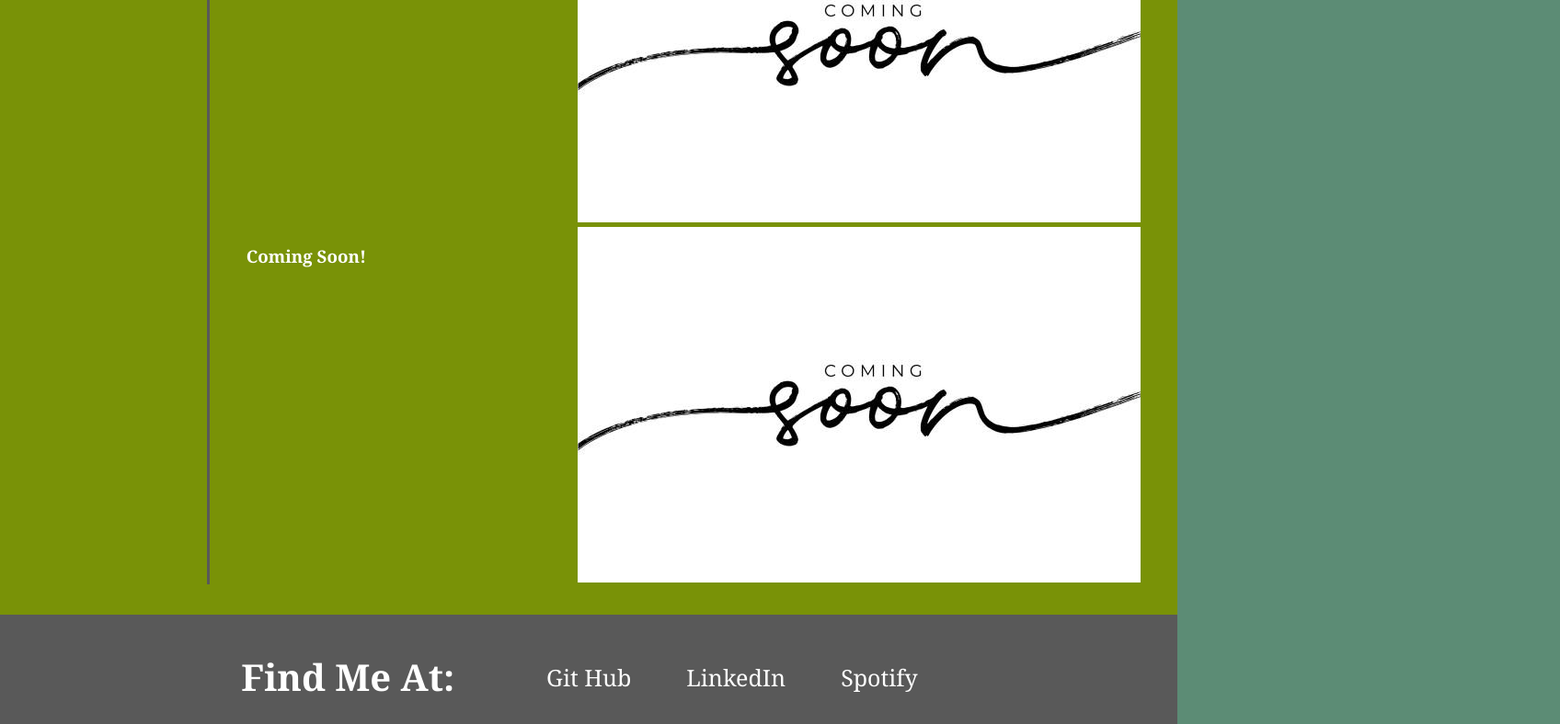
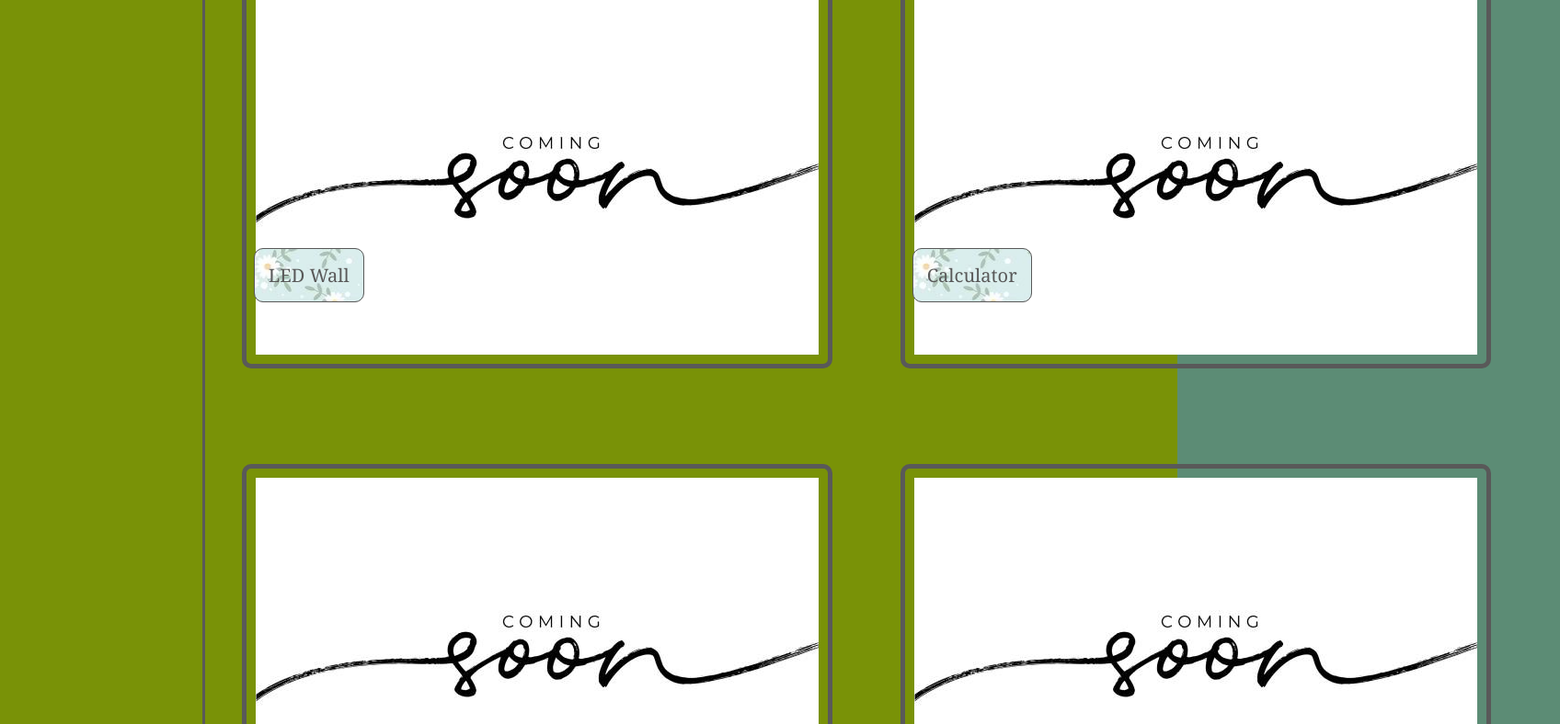
Before and after one commit to oceanlatte/my-portfolio, a plain HTML site: page index.html in a window 1280 px wide. Shown: the part 1995-2783 px from the top of the page at 92% size, 1696 px wide, since content can reach past the window. Drawn offline with Linux system fonts and the light colour scheme.

Commit message:
add portfolio content and styling

```diff
--- a/assets/css/style.css
+++ b/assets/css/style.css
@@ -5,6 +5,10 @@
     --white: #fff;
 }
 
+a {
+    margin: 0;
+    padding: 0;
+}
 body {
     background-color: var(---blue);
     color: #fff;
@@ -131,6 +135,7 @@ footer div ul li a:hover {
     font-weight: normal;
     border-right: 3px solid var(---gray);
     padding: 60px;
+    min-width: 100px;
 }
 
 /* Portfolio Section Style Start */
@@ -149,13 +154,51 @@ footer div ul li a:hover {
     flex: 1;
 }
 
+.cards:first-child {
+    flex: 3 0 100%;
+}
+
 .cards {
-    flex: 0 0 70%;
     display: flex;
-    justify-content: space-between;
+    flex-wrap: wrap;
 }
-.card-img {
-    max-width: 100%;
+
+.cards a {
+    text-decoration: none;
+    color: var(---gray);
+}
+
+.cards a h3 {
+    position: relative;
+    left: 2%;
+    bottom: 30%;
+    max-width: fit-content;
+}
+
+.cards h3 {
+    font-weight: normal;
+    font-size: 20px;
+    background-color: var(---gray);
+    text-decoration: none;
+    padding: 15px;
+    background-image: url(../images/daisy-hover-img.jpg);
+    border-radius: 10px;
+    z-index: 9999;
+    border: 1px solid var(---gray);
+}
+
+.cards img{
+    object-fit: contain;
+    border-radius: 10px;
+    border: 5px solid var(---gray);
+    padding: 10px;
+    flex-wrap: wrap;
+    width: auto;
+}
+
+.cards img:hover {
+    color: var(---gray);
+    opacity: 0.8;
 }
 
 /* Start Footer Styling */
--- a/index.html
+++ b/index.html
@@ -13,7 +13,7 @@
         <!-- Header Start -->
         <header>
             <h1>
-                <a href="./index.html">Ocean Veliz</a>
+                <a href="index.html">Ocean Veliz</a>
             </h1>
             <nav>
                 <ul>
@@ -51,30 +51,40 @@
         <!-- Start Portfolio Section-->
         <section class="portfolio" id="portfolio-cards">
             <h2 class="secondary-header">Work</h2>
+            <!-- Begin Card Flex Containers -->
             <div class="card-container">
                 <div class="cards">
-                    <div class="card-img">
-                        <a href="https://oceanlatte.github.io/run-buddy/" target="_blank">
-                            <img src="./assets/images/run-buddy-preview.jpg" alt="a website preview for the company Run Buddy" />
+                    <a href="https://oceanlatte.github.io/run-buddy/" target="_blank">
+                        <img src="./assets/images/run-buddy-preview.jpg" alt="a website preview for the company Run Buddy" />
+                        <h3>Run Buddy</h3>
                         </a>
-                    </div>
-                    <div class="card-text">
-                    <h3>Run Buddy</h3>
-                    </div>
                 </div>
                 <div class="cards">
-                    <h3>Coming Soon!</h3>
                     <a href="#">
                         <img src="./assets/images/coming-soon.jpg" alt="" />
+                        <h3>LED Wall</h3>
                     </a>
                 </div>
                 <div class="cards">
-                    <h3>Coming Soon!</h3>
                     <a href="#">
                         <img src="./assets/images/coming-soon.jpg" alt="" />
+                        <h3>Calculator</h3>
+                    </a>
+                </div>
+                <div class="cards">
+                    <a href="#">
+                        <img src="./assets/images/coming-soon.jpg" alt="" />
+                        <h3>Surf Report</h3>
+                    </a>
+                </div>
+                <div class="cards">
+                    <a href="#">
+                        <img src="./assets/images/coming-soon.jpg" alt="" />
+                        <h3>Pastel Puzzle</h3>
                     </a>
                 </div>
             </div>
+            <!-- End Card Flex Containers-->
         </section>
 
 
@@ -85,7 +95,7 @@
                 <ul>
                     <li>
                         <a href="https://github.com/oceanlatte" target="_blank">
-                            Git Hub
+                            GitHub
                         </a>
                     </li>
                     <li>
```
